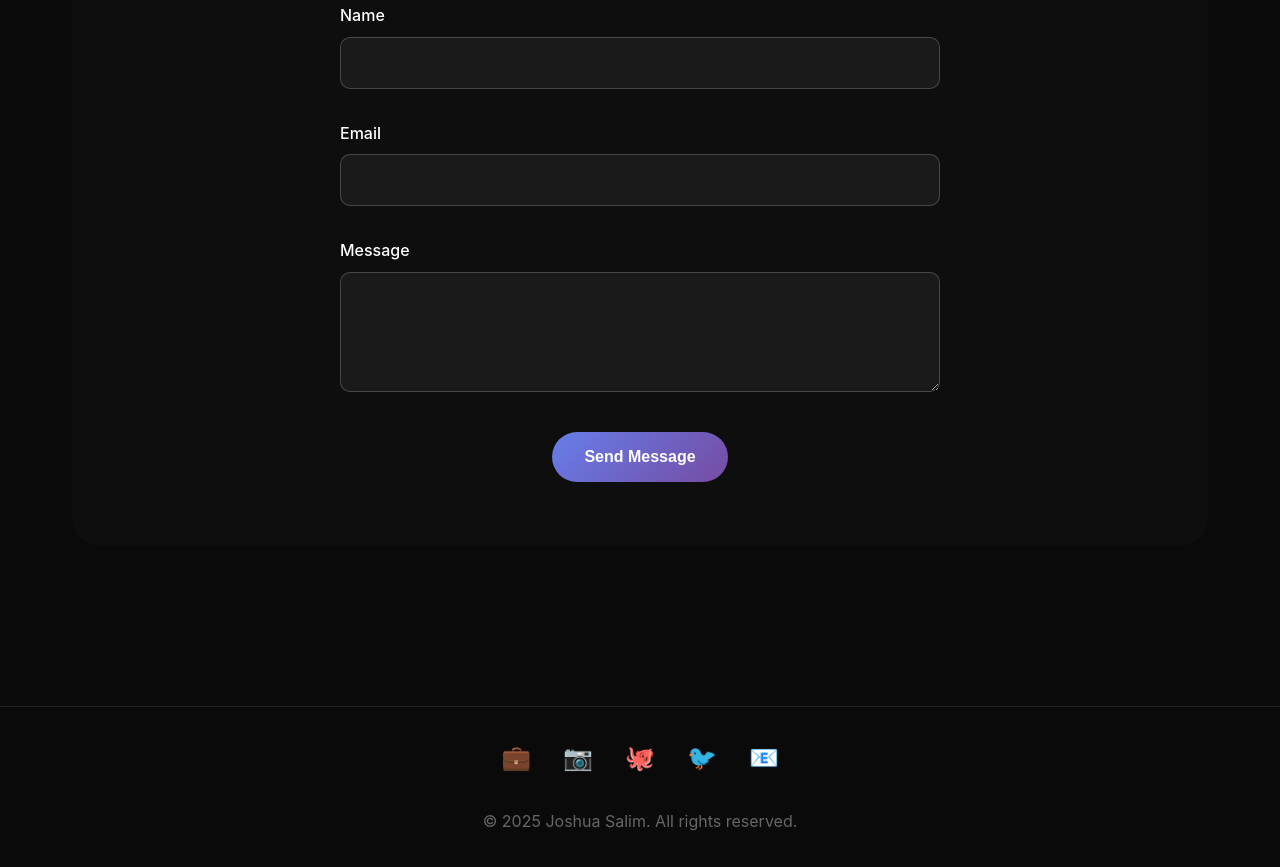
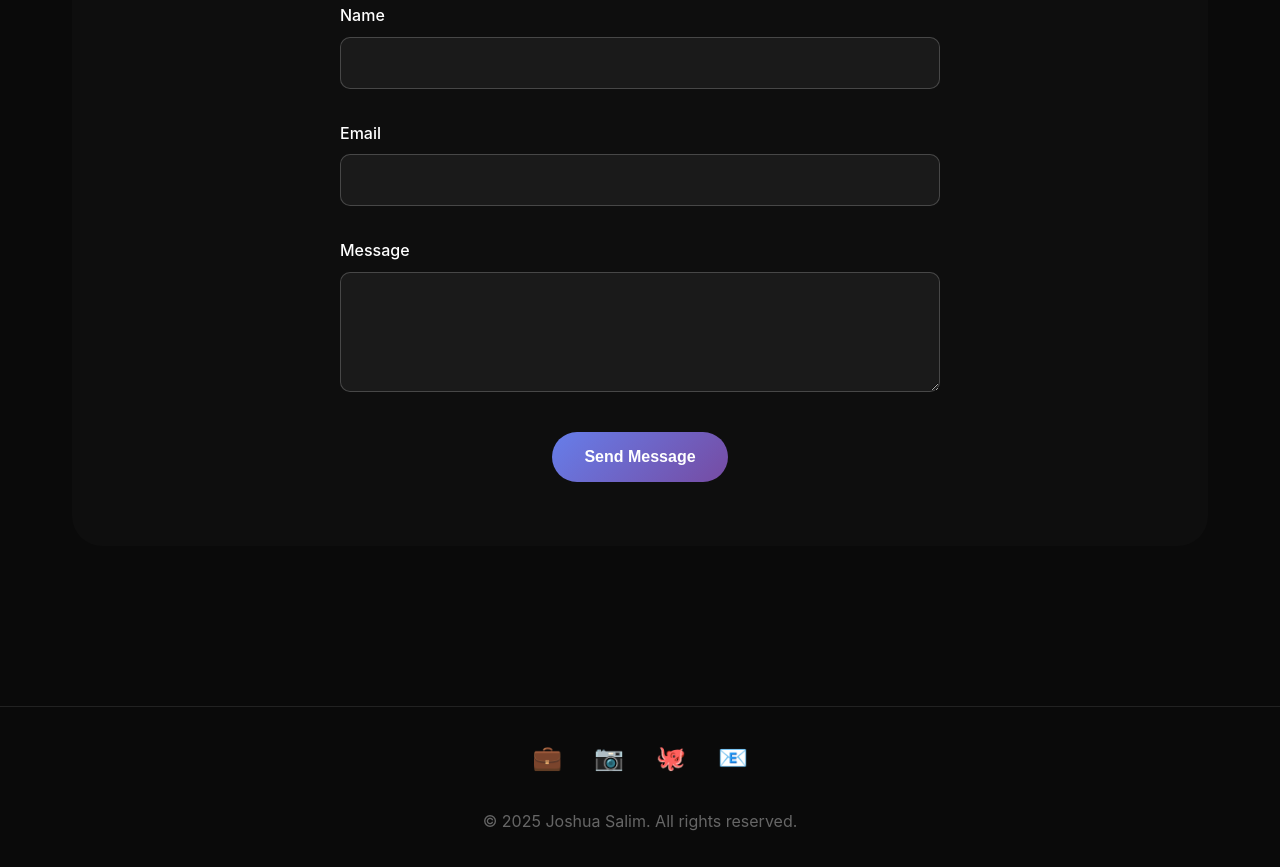
Before and after one commit to joshuasalim7/joshuasalim7.github.io, a plain HTML site: page index.html in a window 1280 px wide. Shown: the part 5525-6392 px from the top of the page. Drawn offline with Linux system fonts and the light colour scheme.

Commit message:
Update index.html

```diff
--- a/index.html
+++ b/index.html
@@ -789,7 +789,7 @@
             <a href="https://www.linkedin.com/in/joshua-salim-ds/" class="social-link" target="_blank" rel="noopener" title="LinkedIn">💼</a>
             <a href="https://instagram.com/joshuasalim3" class="social-link" target="_blank" rel="noopener" title="Instagram">📷</a>
             <a href="https://github.com/joshuasalim7" class="social-link" target="_blank" rel="noopener" title="GitHub">🐙</a>
-            <a href="https://twitter.com/joshuasalim" class="social-link" target="_blank" rel="noopener" title="Twitter">🐦</a>
+            <!-- <a href="https://twitter.com/joshuasalim" class="social-link" target="_blank" rel="noopener" title="Twitter">🐦</a> -->
             <a href="mailto:jsalim.js3@gmail.com" class="social-link" title="Email">📧</a>
         </div>
         <p>&copy; 2025 Joshua Salim. All rights reserved.</p>
```
